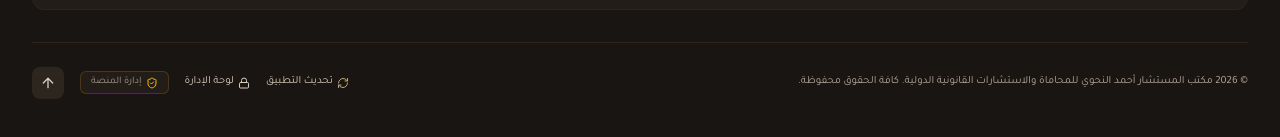
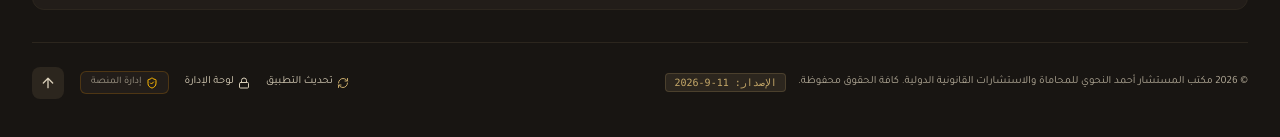
Before and after one commit to aboodalmontad/Mohamon, a React (Vite) app: page / in a window 1280 px wide. Shown: the part 6415-6552 px from the top of the page. Built offline with nearby package versions, Linux system fonts and the light colour scheme; no server answers; the database is empty; a web font is replaced by a local one.

Commit message:
feat(footer): add version tag to copyright section

```diff
--- a/src/components/Footer.tsx
+++ b/src/components/Footer.tsx
@@ -248,8 +248,11 @@ export const Footer: React.FC<FooterProps> = ({
 
         {/* Bottom copyright & Admin entrance */}
         <div className="mt-8 pt-6 border-t border-[#2c261e] flex flex-col sm:flex-row items-center justify-between gap-4 text-[11px] text-[#d8ceb8]/80">
-          <div>
-            © {new Date().getFullYear()} {firmName}. {t.allRightsReserved}
+          <div className="flex items-center gap-3">
+            <span>© {new Date().getFullYear()} {firmName}. {t.allRightsReserved}</span>
+            <span className="bg-[#2c261e] text-[#c5a869] px-2 py-0.5 rounded text-[10px] font-mono border border-[#c5a869]/20" title="رقم الإصدار">
+              الإصدار: 11-9-2026
+            </span>
           </div>
 
           <div className="flex items-center gap-4">
```
